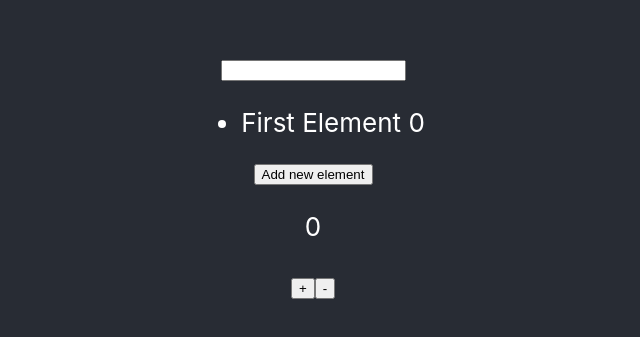
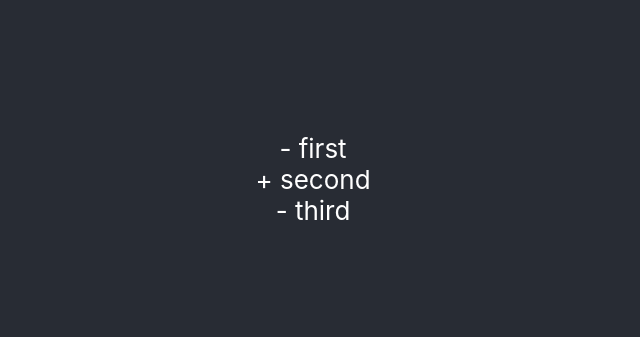
Before and after one commit to MaxMelnik/genius-react, a React (Create React App) app: page / in a window 1280 px wide. Shown: the part 221-558 px from the top of the page, without its empty margins (327-967 px from the left). Built offline with nearby package versions, Linux system fonts and the light colour scheme.

Commit message:
implement Unit 37. Props

```diff
--- a/src/App.js
+++ b/src/App.js
@@ -1,5 +1,7 @@
 import CounterComponent from "./components/CounterComponent";
 import List from "./components/List";
+import RenderExample from "./components/RenderExample";
+import CollectionsExample from "./components/CollectionsExample";
 
 import "./App.css";
 
@@ -7,8 +9,10 @@ function App() {
   return (
     <div className="App">
       <header className="App-header">
-        <List />
-        <CounterComponent />
+        <CollectionsExample />
+        {/* <RenderExample /> */}
+        {/* <List /> */}
+        {/* <CounterComponent /> */}
       </header>
     </div>
   );
--- /dev/null
+++ b/src/components/CollectionsExample.js
@@ -0,0 +1,19 @@
+import TodoItem from "./TodoItem";
+
+const CollectionsExample = () => {
+  const todos = [
+    { id: 1, todo: "first", flag: false },
+    { id: 2, todo: "second", flag: true },
+    { id: 3, todo: "third" },
+  ];
+
+  return (
+    <div>
+      {todos.map((item) => (
+        <TodoItem key={item.id} todo={item} />
+      ))}
+    </div>
+  );
+};
+
+export default CollectionsExample;
--- a/src/components/List.js
+++ b/src/components/List.js
@@ -4,12 +4,11 @@ import ListItem from "./ListItem";
 
 const List = () => {
   const [input, setInput] = useState("");
-  const [item, setItem] = useState(["First Element"]);
+  const [items, setItems] = useState([]);
 
-  const onClickHandler = (text) => {
-    const newElement = text;
-    const updatedElement = [...item, newElement];
-    setItem(updatedElement);
+  const onClickHandler = (input) => {
+    const updatedElement = [...items, input];
+    setItems(updatedElement);
     setInput("");
   };
 
@@ -18,15 +17,28 @@ const List = () => {
     setInput(value);
   };
 
+  const onEnterHandler = (e) => {
+    if (e.key === "Enter") {
+      const updatedElement = [...items, input];
+      setItems(updatedElement);
+      setInput("");
+    }
+  };
+
   return (
     <>
-      <input onChange={onChangeHandler} value={input} />
+      <h3>{items.length}</h3>
+      <input
+        onKeyDown={onEnterHandler}
+        onChange={onChangeHandler}
+        value={input}
+      />
       <ul>
-        {item.map((element, index) => (
+        {items.map((element, index) => (
           <ListItem element={element} index={index} />
         ))}
       </ul>
-      <button onClick={() => onClickHandler(input)}>Add new element</button>
+      <button onClick={() => onClickHandler(input)}>Add TO DO</button>
     </>
   );
 };
--- a/src/components/ListItem.js
+++ b/src/components/ListItem.js
@@ -1,9 +1,5 @@
 const ListItem = (props) => {
-  return (
-    <li key={props.index}>
-      {props.element} {props.index}
-    </li>
-  );
+  return <li key={props.index}>{props.element}</li>;
 };
 
 export default ListItem;
--- /dev/null
+++ b/src/components/RenderExample.js
@@ -0,0 +1,17 @@
+const RenderExample = () => {
+  const firstRenderValue = false;
+  const secondRenderValue = true;
+  const thirdRenderValue = false;
+
+  if (firstRenderValue) return <p>I'm the One</p>;
+
+  return (
+    <>
+      {firstRenderValue && <p>I'm first</p>}
+      {secondRenderValue && <p>I'm second</p>}
+      {thirdRenderValue ? <p>I'm third</p> : <p>I'm not third</p>}
+    </>
+  );
+};
+
+export default RenderExample;
--- /dev/null
+++ b/src/components/TodoItem.js
@@ -0,0 +1,9 @@
+const TodoItem = (props) => {
+  return (
+    <div>
+      {props.todo.flag ? "+" : "-"} {props.todo.todo}
+    </div>
+  );
+};
+
+export default TodoItem;
```
